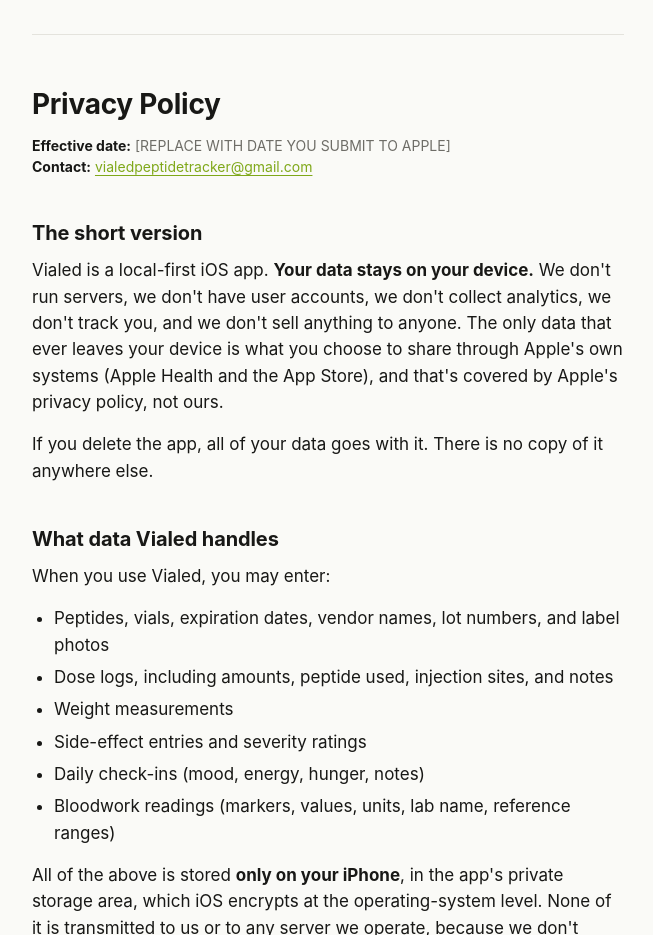
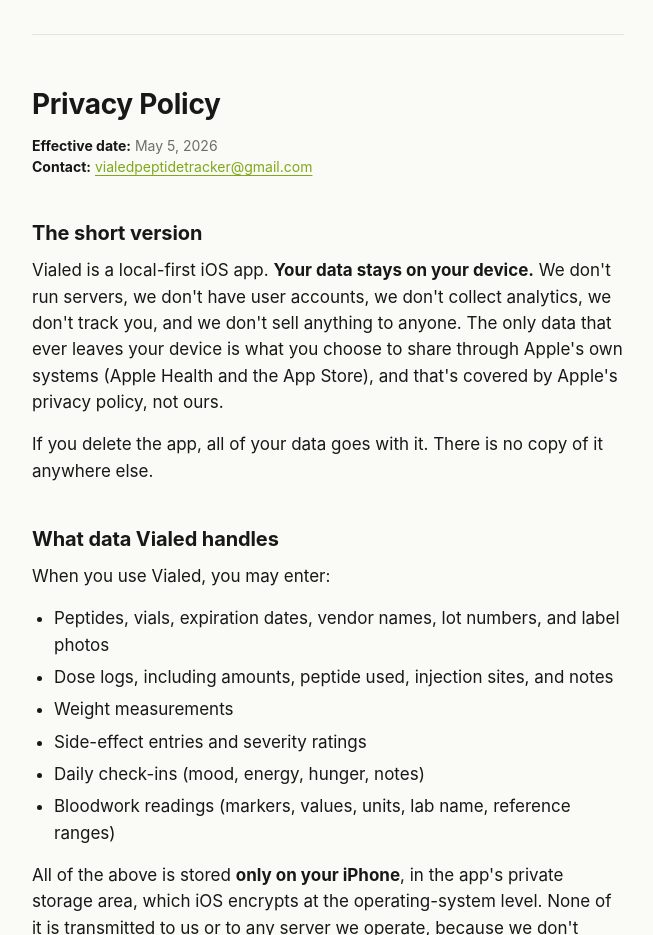
Before and after one commit to vialed-sketch/vialed-privacy, a plain HTML site: page index.html in a window 1280 px wide. Shown: the part 880-1815 px from the top of the page, without its empty margins (312-965 px from the left). Drawn offline with Linux system fonts and the light colour scheme.

Commit message:
Update index.html

```diff
--- a/index.html
+++ b/index.html
@@ -222,7 +222,7 @@
 
   <section class="policy">
     <h2>Privacy Policy</h2>
-    <p class="meta"><strong>Effective date:</strong> [REPLACE WITH DATE YOU SUBMIT TO APPLE]<br>
+    <p class="meta"><strong>Effective date:</strong> May 5, 2026 <br>
        <strong>Contact:</strong> <a href="mailto:vialedpeptidetracker@gmail.com">vialedpeptidetracker@gmail.com</a></p>
 
     <h3>The short version</h3>
```
